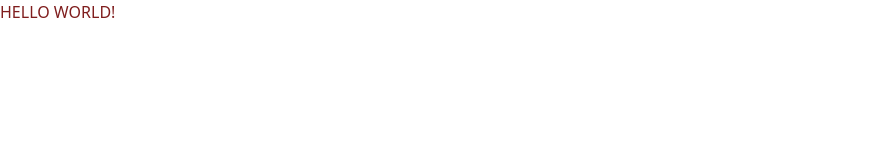
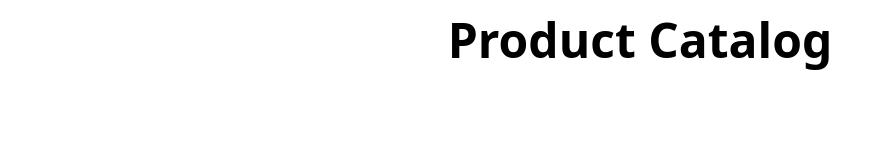
Before and after one commit to efoejean/products-front, a website built with Vite: page src/index.html in a window 1280 px wide. Shown: the whole page, without its empty margins (0-891 px from the left). Built offline with nearby package versions, Linux system fonts and the light colour scheme.

Commit message:
Add styling and add a div

```diff
--- a/src/index.html
+++ b/src/index.html
@@ -4,11 +4,13 @@
     <meta charset="UTF-8" />
     <meta http-equiv="X-UA-Compatible" content="IE=edge" />
     <meta name="viewport" content="width=device-width, initial-scale=1.0" />
-    <title>Hello World</title>
+    <title>Product Catalog</title>
     <link rel="stylesheet" href="./style.css" />
   </head>
   <body>
-    <h1 class="text-red-900 uppercase">Hello World!</h1>
+    <h1 class="text-center text-5xl font-bold my-4">Product Catalog</h1>
+
+    <div id="root"></div>
     <script src="./index.js" type="module"></script>
   </body>
 </html>
```
